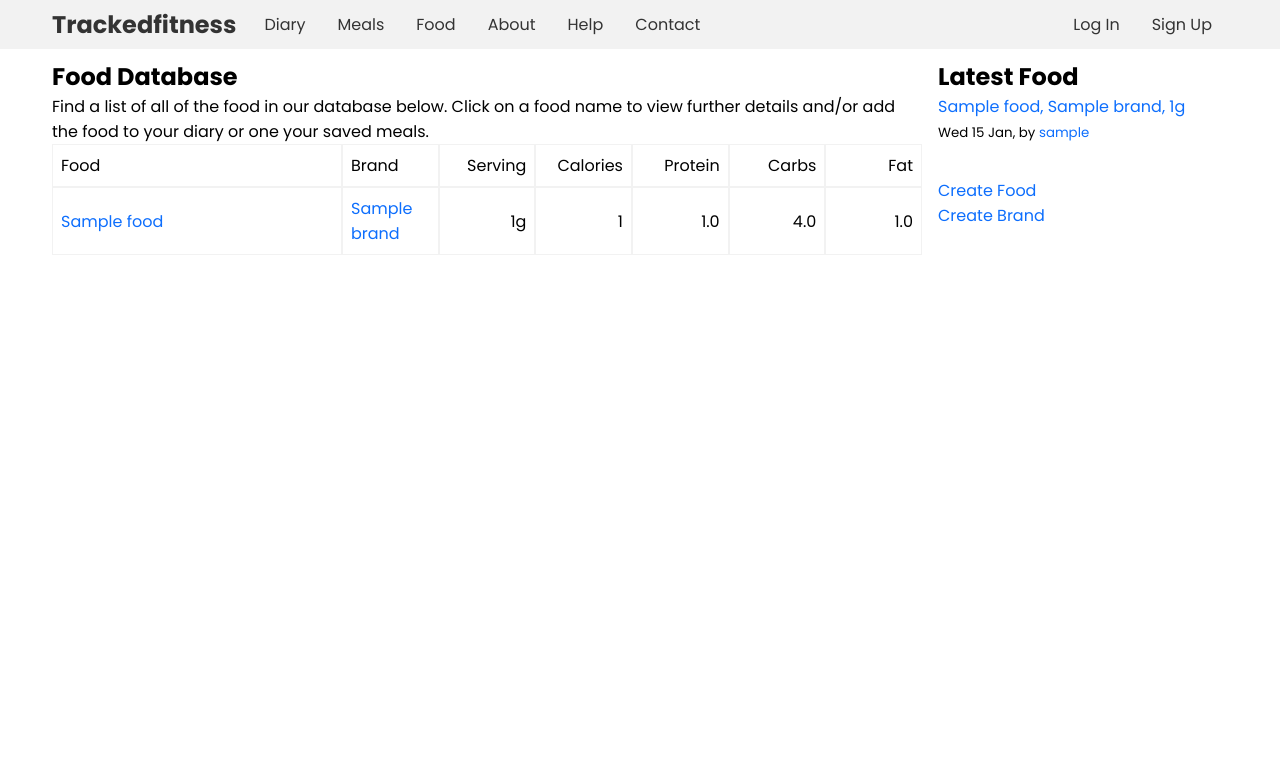
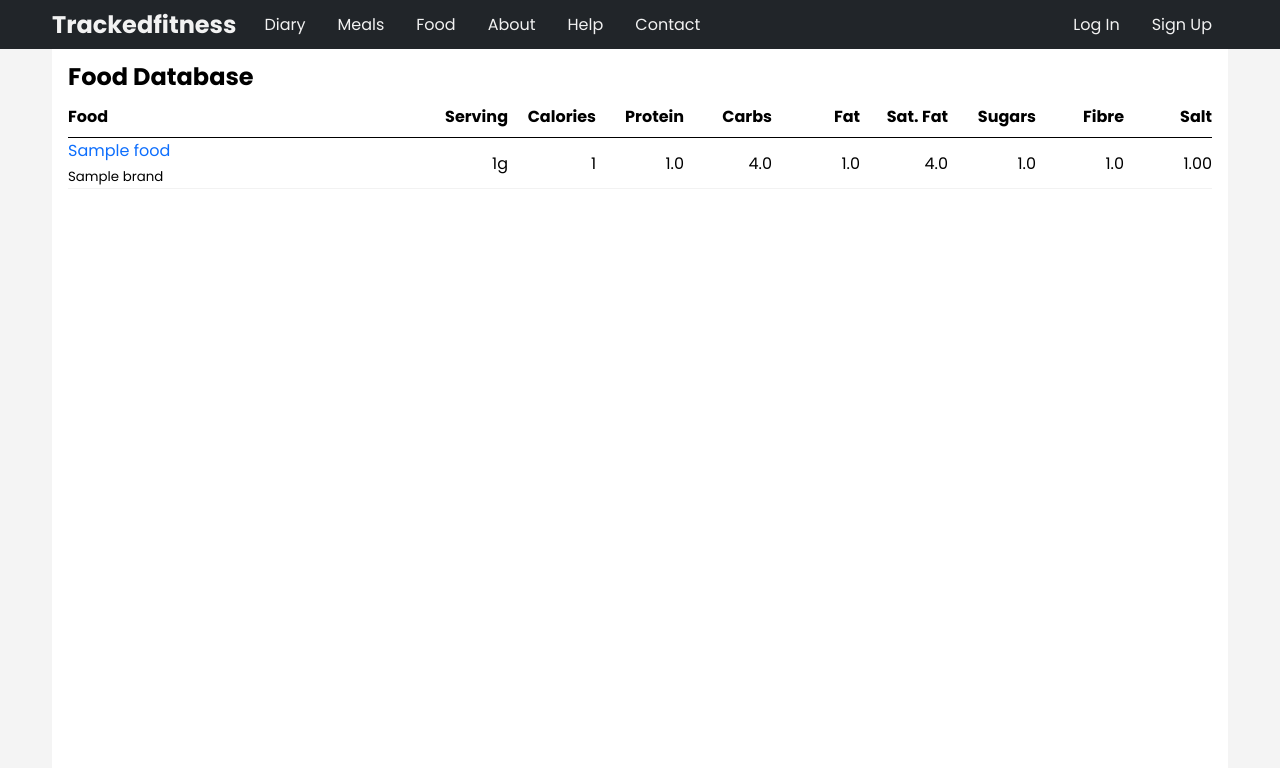
Before and after one commit to mjarvis9541/tracked6, a Django app: page /food/ in a window 1280 px wide. Shown: the top 768 px of the page. Run offline with Django 3.2, Linux system fonts and the light colour scheme; tables that the repository leaves empty hold one stand-in row (values such as "Sample post"); parts of the project's set-up code (start-up, migrations or seed data) failed here and were passed over.

Commit message:
Refactored code, cleaned templates, amended css

```diff
--- a/diaries/views.py
+++ b/diaries/views.py
@@ -111,7 +111,7 @@ class DiaryAddMultipleFoodView(DiaryDateMixin, DiaryMealMixin, FoodFilterMixin,
     Using template view as the main view class as it provides a get method.
     # TODO add pagination
     """
-    template_name = 'diaries/diary_add_multiple_food.html'
+    template_name = 'diaries/diary_add_food_multiple.html'
 
     def get_context_data(self, **kwargs):
         context = super().get_context_data(**kwargs)
@@ -158,7 +158,7 @@ def diary_add_multiple_food_view(request, year, month, day, meal):
         raise Http404('Invalid meal')
     meal_name = [x[1] for x in Diary.Meal.choices if x[0] == meal][0]
 
-    template_name = 'diaries/diary_add_multiple_food.html'
+    template_name = 'diaries/diary_add_food_multiple.html'
     context = {}
     queryset = Food.objects.summary().values()
 
--- a/food/models.py
+++ b/food/models.py
@@ -107,7 +107,7 @@ class Food(Uuidable, Nutritionable, Authorable, Timestampable):
         if self.data_measurement == 'g' or self.data_measurement == 'ml':
             return f'{self.data_value}{self.data_measurement}'
         else:
-            return f'{self.data_value} {self.get_data_measurement_display().title()}'
+            return f'{self.data_value} Serv'# {self.get_data_measurement_display().title()}'
 
 
 
--- a/meals/views.py
+++ b/meals/views.py
@@ -16,7 +16,7 @@
 
 class MealListView(LoginRequiredMixin, ListView):
     def get_queryset(self):
-        return Meal.objects.filter(user=self.request.user).summary()
+        return Meal.objects.filter(user=self.request.user).summary().order_by('name')
 
 
 class MealCreateView(LoginRequiredMixin, CreateView):
@@ -98,7 +98,7 @@
 
     def delete(self, request, *args, **kwargs):
         obj = self.get_object()
-        messages.success(self.request, f'Deleted {self.get_object().name}')
+        messages.success(self.request, f'Deleted Meal {self.get_object().name}')
         return super().delete(request, *args, **kwargs)
 
 
--- a/static/css/_diary_app.scss
+++ b/static/css/_diary_app.scss
@@ -1,7 +1,7 @@
 .food-search {
     display: grid;
     grid-template-columns: 1fr 1fr 1fr;
-    grid-gap: .25rem;
+    grid-gap: .5rem;
     .search {
         grid-column: span 3 / auto;
     }
--- a/static/css/_food_app.scss
+++ b/static/css/_food_app.scss
@@ -1,38 +1,43 @@
-.food-list-structure {
-    display: grid;
-    grid-template-columns: 3fr 1fr;
-    gap: 1rem;
-    grid-template-areas:
-        "main aside-1"
-        "main aside-2"
-    ;
-    .main {
-        grid-area: main;
-    }
-    .aside-1 {
-        grid-area: aside-1;
-    }
-
-    .aside-2 {
-        grid-area: aside-2;
-    }
+.food__structure {
+    padding: 0 1rem;
+    height: 90vh;
+    background: #fff;
+    // display: grid;
+    // grid-template-columns: 3fr 1fr;
 }
 
-.food-list {
+.food_database {
     display: grid;
-    grid-template-columns: 3fr repeat(6, 1fr);
+    grid-template-columns: 4fr repeat(9, 1fr);
 
-    div {
+    &__title {
         display: flex;
         align-items: center;
-        border: 1px solid #f2f2f2;
-        padding: .5rem;
+        padding-bottom: .5rem;
+        font-weight: bold;
+        // background: #2979ff;
+        // color: #fff;
+        border-bottom: 1px solid #000;
     }
-    .start {
-        justify-content: flex-start;
+    &__name {
+        // line-height: 1.25;
+        text-align: start;
+        border-bottom: 1px solid #f2f2f2;
+        // padding: .125rem .5rem;
+    }
+    &__data {
+        display: flex;
+        align-items: center;
+        // padding: .5rem .5rem;
+        text-align: start;
+        border-bottom: 1px solid #f2f2f2;
     }
     .end {
         justify-content: flex-end;
+        text-align: end;
+    }
+    .text-nowrap {
+        white-space: nowrap;
     }
 }
 
@@ -41,13 +46,12 @@
 
 
 @media (max-width: 684px) {
-    .food-list-structure {
+    .food_database {
         display: grid;
-        grid-template-columns: 1fr;
-        grid-template-areas:
-            "main"
-            "aside-1"
-            "aside-2"
-        ;
+        grid-template-columns: 4fr repeat(9, 1fr);
+
+        &__title {
+            display: none;
+        }
     }
 }
--- a/static/css/_navbar.scss
+++ b/static/css/_navbar.scss
@@ -1,5 +1,6 @@
 header {
-    background: #f2f2f2;
+    background: #212529!important;
+    color: #f2f2f2;
 }
 
 .navbar {
@@ -11,14 +12,16 @@ header {
     grid-gap: 0.75rem;
     overflow: hidden;
     white-space: nowrap;
+    color: #f2f2f2;
     a {
         display: flex;
         justify-content: center;
         align-items: center;
-        color: #333;
+        color: #f2f2f2;
+
     }
     a:hover {
-        color: #333;
+        color: #f2f2f2;
     }
     .start {
         display: grid;
@@ -35,7 +38,7 @@ header {
         }
         a:hover {
             background: crimson;
-            color: #fff;
+            color: #f2f2f2;
         }
     }
     .end {
@@ -47,7 +50,7 @@ header {
         }
         a:hover {
             background: crimson;
-            color: #fff;
+            color: #f2f2f2;
         }
     }
 }
--- a/static/css/base.css
+++ b/static/css/base.css
@@ -323,7 +323,8 @@ table td {
 }
 
 header {
-  background: #f2f2f2;
+  background: #212529 !important;
+  color: #f2f2f2;
 }
 
 .navbar {
@@ -337,6 +338,7 @@ header {
   grid-gap: 0.75rem;
   overflow: hidden;
   white-space: nowrap;
+  color: #f2f2f2;
 }
 
 .navbar a {
@@ -349,11 +351,11 @@ header {
   -webkit-box-align: center;
       -ms-flex-align: center;
           align-items: center;
-  color: #333;
+  color: #f2f2f2;
 }
 
 .navbar a:hover {
-  color: #333;
+  color: #f2f2f2;
 }
 
 .navbar .start {
@@ -377,7 +379,7 @@ header {
 
 .navbar .center a:hover {
   background: crimson;
-  color: #fff;
+  color: #f2f2f2;
 }
 
 .navbar .end {
@@ -394,7 +396,7 @@ header {
 
 .navbar .end a:hover {
   background: crimson;
-  color: #fff;
+  color: #f2f2f2;
 }
 
 .food-search {
@@ -402,7 +404,7 @@ header {
   display: grid;
   -ms-grid-columns: 1fr 1fr 1fr;
       grid-template-columns: 1fr 1fr 1fr;
-  grid-gap: .25rem;
+  grid-gap: .5rem;
 }
 
 .food-search .search {
@@ -850,74 +852,67 @@ header {
   background: #fff;
 }
 
-.food-list-structure {
+.food__structure {
+  padding: 0 1rem;
+  height: 90vh;
+  background: #fff;
+}
+
+.food_database {
   display: -ms-grid;
   display: grid;
-  -ms-grid-columns: 3fr 1fr;
-      grid-template-columns: 3fr 1fr;
-  gap: 1rem;
-      grid-template-areas: "main aside-1"
- "main aside-2";
+  -ms-grid-columns: 4fr (1fr)[9];
+      grid-template-columns: 4fr repeat(9, 1fr);
 }
 
-.food-list-structure .main {
-  -ms-grid-row: 1;
-  -ms-grid-row-span: 2;
-  -ms-grid-column: 1;
-  grid-area: main;
-}
-
-.food-list-structure .aside-1 {
-  -ms-grid-row: 1;
-  -ms-grid-column: 2;
-  grid-area: aside-1;
-}
-
-.food-list-structure .aside-2 {
-  -ms-grid-row: 2;
-  -ms-grid-column: 2;
-  grid-area: aside-2;
-}
-
-.food-list {
-  display: -ms-grid;
-  display: grid;
-  -ms-grid-columns: 3fr (1fr)[6];
-      grid-template-columns: 3fr repeat(6, 1fr);
-}
-
-.food-list div {
+.food_database__title {
   display: -webkit-box;
   display: -ms-flexbox;
   display: flex;
   -webkit-box-align: center;
       -ms-flex-align: center;
           align-items: center;
-  border: 1px solid #f2f2f2;
-  padding: .5rem;
+  padding-bottom: .5rem;
+  font-weight: bold;
+  border-bottom: 1px solid #000;
 }
 
-.food-list .start {
-  -webkit-box-pack: start;
-      -ms-flex-pack: start;
-          justify-content: flex-start;
+.food_database__name {
+  text-align: start;
+  border-bottom: 1px solid #f2f2f2;
 }
 
-.food-list .end {
+.food_database__data {
+  display: -webkit-box;
+  display: -ms-flexbox;
+  display: flex;
+  -webkit-box-align: center;
+      -ms-flex-align: center;
+          align-items: center;
+  text-align: start;
+  border-bottom: 1px solid #f2f2f2;
+}
+
+.food_database .end {
   -webkit-box-pack: end;
       -ms-flex-pack: end;
           justify-content: flex-end;
+  text-align: end;
+}
+
+.food_database .text-nowrap {
+  white-space: nowrap;
 }
 
 @media (max-width: 684px) {
-  .food-list-structure {
+  .food_database {
     display: -ms-grid;
     display: grid;
-    -ms-grid-columns: 1fr;
-        grid-template-columns: 1fr;
-        grid-template-areas: "main"
- "aside-1"
- "aside-2";
+    -ms-grid-columns: 4fr (1fr)[9];
+        grid-template-columns: 4fr repeat(9, 1fr);
+  }
+  .food_database__title {
+    display: none;
   }
 }
 
--- a/templates/diaries/diary_add_meal_confirm.html
+++ b/templates/diaries/diary_add_meal_confirm.html
@@ -6,7 +6,7 @@
 
 
 <form method="post"> {% csrf_token %}
-<button class="btn">Yes!</button>
+<button class="btn">Add Meal</button>
 </form>
 
 
--- a/templates/food/food_list.html
+++ b/templates/food/food_list.html
@@ -1,56 +1,45 @@
 {% extends 'base.html' %}
 {% load customfilters %}
 {% block content %}
+<style>
+    body {
+        background: #f4f4f4;
+    }
+</style>
+<div class="food__structure">
+    <h2 class="pt-1 mb-1">Food Database</h2>
 
-<div class="food-list-structure mt-1">
+    <div class="food_database">
+        <div class="food_database__title">Food</div>
+        <div class="food_database__title end">Serving</div>
+        <div class="food_database__title end">Calories</div>
+        <div class="food_database__title end">Protein</div>
+        <div class="food_database__title end">Carbs</div>
+        <div class="food_database__title end">Fat</div>
+        <div class="food_database__title end text-nowrap">Sat. Fat</div>
+        <div class="food_database__title end">Sugars</div>
+        <div class="food_database__title end">Fibre</div>
+        <div class="food_database__title end">Salt</div>
+        {% for food in food_list %}
+        <div class="food_database__name"><a href="">{{ food.name }}</a><br><small>{{ food.brand }}</small></div>
+        <div class="food_database__data end text-nowrap">{{ food.serving }}</div>
+        <div class="food_database__data end">{{ food.energy }}</div>
+        <div class="food_database__data end">{{ food.protein }}</div>
+        <div class="food_database__data end">{{ food.carbohydrate }}</div>
+        <div class="food_database__data end">{{ food.fat }}</div>
+        <div class="food_database__data end">{{ food.saturates }}</div>
+        <div class="food_database__data end">{{ food.sugars }}</div>
+        <div class="food_database__data end">{{ food.fibre }}</div>
+        <div class="food_database__data end">{{ food.salt }}</div>
 
-    <div class="main">
-        <h2>Food Database</h2>
-        <p>Find a list of all of the food in our database below. Click on a food name to view further details
-            and/or add the food to your diary or one your saved meals.</p>
-        <div class="food-list">
-            <div>Food</div>
-            <div>Brand</div>
-            <div class="end">Serving</div>
-            <div class="end">Calories</div>
-            <div class="end">Protein</div>
-            <div class="end">Carbs</div>
-            <div class="end">Fat</div>
-
-            {% for food in food_list %}
-            <div><a href="">{{ food.name }}</a></div>
-            <div><a href="">{{ food.brand }}</a></div>
-            <div class="end">{{ food.serving }}</div>
-            <div class="end">{{ food.energy }}</div>
-            <div class="end">{{ food.protein }}</div>
-            <div class="end">{{ food.carbohydrate }}</div>
-            <div class="end">{{ food.fat }}</div>
-            {% endfor %}
-
-        </div>
-
-        <div class="page-nav">
-
-        </div>
-
-
-    </div>
-    <div class="aside-2">
-        <p><a href="">Create Food</a></p>
-        <p class="mb-2"><a href="">Create Brand</a></p>
-    </div>
-
-    <div class="aside-1">
-        <h2>Latest Food</h2>
-        {% for food in latest_food %}
-        <div><a href="">{{ food.name }}, {{ food.brand }}, {{ food.serving }}</a></div>
-        <!-- <div><a href="">{{ food.brand }}</a></div>
-        <div><a href="">{{ food.serving }}</a></div> -->
-        <div class="mb-1"><small>{{ food.datetime_created|date:"D d M" }}, by <a href="">{{ food.user_created}}</a></small></div>
         {% endfor %}
     </div>
 
 </div>
 
 
+
+
+
+
 {% endblock content %}
```
Also changed, not shown: templates/diaries/diary_add_food_multiple.html (renamed from templates/diaries/diary_add_multiple_food.html, +3 -8 lines), templates/diaries/diary_day_list.html (+16 -16 lines), templates/food/food_list copy.html (added, +56 -0 lines), static/css/_mediaquiries.scss (added), 1 other file.
